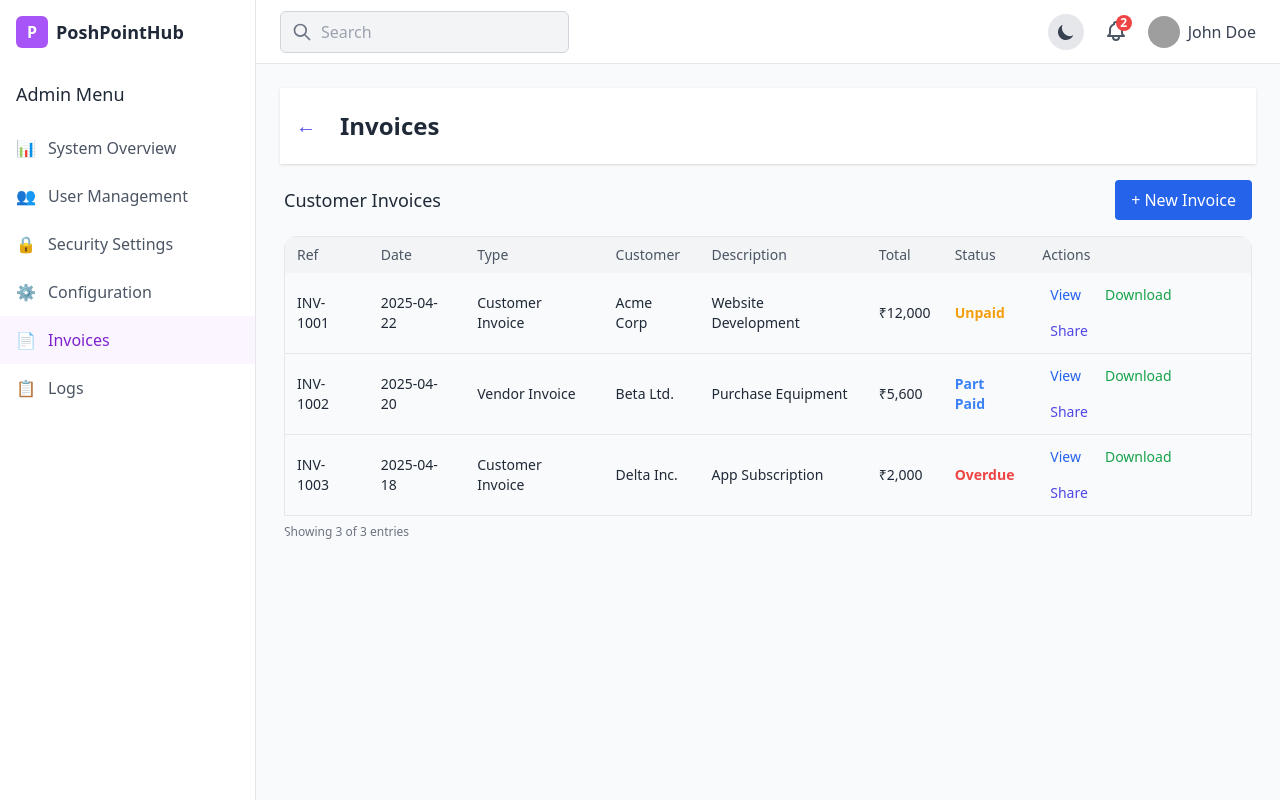
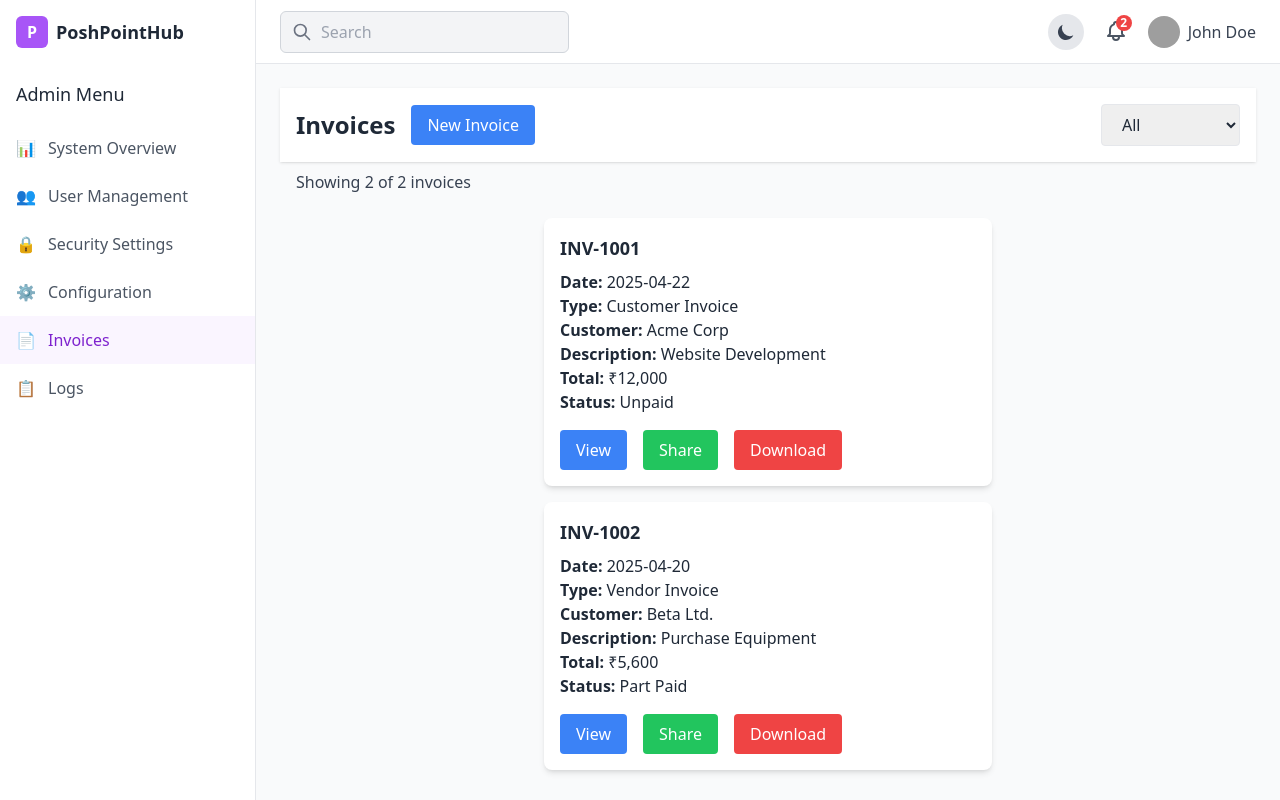
Before and after one commit to pooja12-dev/electronics-management, a React (Create React App) app: page /dashboard/admin/invoices in a window 1280 px wide. Built offline with nearby package versions, Linux system fonts and the light colour scheme; grey boxes are pictures that could not be loaded.

Commit message:
ADDED functionality  in invoice.jsx

```diff
--- a/src/pages/AdminPages/Logs.jsx
+++ b/src/pages/AdminPages/Logs.jsx
@@ -48,9 +48,6 @@ export default function Logs() {
         <div className="w-full max-w-5xl">
           <div className="flex flex-col sm:flex-row sm:justify-between sm:items-center gap-2 mb-4">
             <div className="text-base sm:text-lg font-medium">System Logs</div>
-            <button className="bg-indigo-600 text-white px-4 py-2 rounded hover:bg-indigo-700 transition w-full sm:w-auto">
-              Download Logs
-            </button>
           </div>
           {/* Mobile (cards) */}
           <div className="block md:hidden space-y-4">
--- a/src/pages/AdminPages/invoices.jsx
+++ b/src/pages/AdminPages/invoices.jsx
@@ -1,7 +1,10 @@
-import React from "react";
-import { useNavigate } from "react-router-dom";
+import React, { useState, useRef } from "react";
+import ReactDOM from "react-dom";
+import html2canvas from "html2canvas";
+import jsPDF from "jspdf";
 
-const sampleInvoices = [
+const Invoices = () => {
+  const [invoices, setInvoices] = useState([
     {
       ref: "INV-1001",
       date: "2025-04-22",
@@ -20,150 +23,221 @@ const sampleInvoices = [
       total: "₹5,600",
       status: "Part Paid",
     },
-  {
-    ref: "INV-1003",
-    date: "2025-04-18",
-    type: "Customer Invoice",
-    customer: "Delta Inc.",
-    description: "App Subscription",
-    total: "₹2,000",
-    status: "Overdue",
-  },
-];
+  ]);
+  const [selectedInvoice, setSelectedInvoice] = useState(null);
+  const [filter, setFilter] = useState("all");
+  const [showForm, setShowForm] = useState(false);
+  const [showSharePortal, setShowSharePortal] = useState(false);
+  const invoiceRef = useRef();
 
-const statusColor = {
-  Unpaid: "text-amber-500",
-  "Part Paid": "text-blue-500",
-  Overdue: "text-red-500",
-  Paid: "text-green-600",
+  const handleDownloadPDF = (invoice) => {
+    const invoiceElement = invoiceRef.current;
+
+    html2canvas(invoiceElement, { scale: 2 })
+      .then((canvas) => {
+        const imgData = canvas.toDataURL("image/png");
+        const pdf = new jsPDF("p", "mm", "a4");
+        const pdfWidth = pdf.internal.pageSize.getWidth();
+        const pdfHeight = (canvas.height * pdfWidth) / canvas.width;
+
+        pdf.addImage(imgData, "PNG", 0, 0, pdfWidth, pdfHeight);
+        pdf.save(`${invoice.ref}_invoice.pdf`);
+      })
+      .catch((error) => {
+        console.error("Error generating PDF", error);
+      });
   };
 
-export default function Invoices() {
-  const navigate = useNavigate();
+  const handleShare = () => {
+    setShowSharePortal(true);
+  };
+
+  const handleAddInvoice = (event) => {
+    event.preventDefault();
+    const newInvoice = {
+      ref: `INV-${Date.now()}`,
+      date: event.target.date.value,
+      type: event.target.type.value,
+      customer: event.target.customer.value,
+      description: event.target.description.value,
+      total: event.target.total.value,
+      status: event.target.status.value,
+    };
+    setInvoices([...invoices, newInvoice]);
+    setShowForm(false);
+  };
+
+  const filterInvoices = () => {
+    const now = new Date();
+    return invoices.filter((invoice) => {
+      const invoiceDate = new Date(invoice.date);
+      if (filter === "last7days") {
+        const sevenDaysAgo = new Date(now);
+        sevenDaysAgo.setDate(now.getDate() - 7);
+        return invoiceDate >= sevenDaysAgo && invoiceDate <= now;
+      } else if (filter === "month") {
+        return (
+          invoiceDate.getMonth() === now.getMonth() &&
+          invoiceDate.getFullYear() === now.getFullYear()
+        );
+      } else {
+        return true;
+      }
+    });
+  };
+
+  const filteredInvoices = filterInvoices();
 
   return (
     <div className="min-h-screen bg-gray-50 flex flex-col">
-      {/* Topbar */}
-      <div className="w-full flex items-center gap-4 px-2 xs:px-4 py-4 shadow bg-white sticky top-0 z-10">
+      {/* Header */}
+      <div className="w-full flex items-center gap-4 px-4 py-4 shadow bg-white sticky top-0 z-10">
+        <h1 className="text-2xl font-bold">Invoices</h1>
         <button
-          onClick={() => navigate(-1)}
-          className="text-indigo-600 hover:bg-indigo-100 p-2 rounded-full transition"
+          onClick={() => setShowForm(true)}
+          className="px-4 py-2 bg-blue-500 text-white rounded hover:bg-blue-600"
         >
-          <span className="text-xl">←</span>
+          New Invoice
         </button>
-        <h1 className="text-xl sm:text-2xl font-bold">Invoices</h1>
+        <select
+          value={filter}
+          onChange={(e) => setFilter(e.target.value)}
+          className="ml-auto px-4 py-2 border rounded"
+        >
+          <option value="all">All</option>
+          <option value="last7days">Last 7 Days</option>
+          <option value="month">This Month</option>
+        </select>
       </div>
 
-      <div className="flex-1 flex justify-center items-start py-4 px-1">
-        <div className="w-full max-w-5xl">
-          <div className="flex flex-col sm:flex-row sm:justify-between sm:items-center gap-2 mb-4">
-            <div className="text-base sm:text-lg font-medium">
-              Customer Invoices
+      {/* Invoice Count */}
+      <div className="w-full px-4 py-2 text-gray-700">
+        Showing {filteredInvoices.length} of {invoices.length} invoices
       </div>
-            <button className="bg-blue-600 text-white px-4 py-2 rounded hover:bg-blue-700 transition w-full sm:w-auto">
-              + New Invoice
-            </button>
+
+      {/* Invoice List */}
+      <div className="flex-1 flex flex-col items-center py-4 px-2">
+        {filteredInvoices.map((invoice) => (
+          <div
+            key={invoice.ref}
+            className="w-full max-w-md bg-white shadow-md rounded-lg mb-4 p-4"
+          >
+            <div>
+              <h2 className="text-lg font-bold mb-2">{invoice.ref}</h2>
+              <p>
+                <b>Date:</b> {invoice.date}
+              </p>
+              <p>
+                <b>Type:</b> {invoice.type}
+              </p>
+              <p>
+                <b>Customer:</b> {invoice.customer}
+              </p>
+              <p>
+                <b>Description:</b> {invoice.description}
+              </p>
+              <p>
+                <b>Total:</b> {invoice.total}
+              </p>
+              <p>
+                <b>Status:</b> {invoice.status}
+              </p>
             </div>
-          {/* Mobile (cards) */}
-          <div className="block md:hidden space-y-4">
-            {sampleInvoices.map((inv) => (
-              <div
-                key={inv.ref}
-                className="rounded-lg border bg-white p-4 shadow-sm"
+            <div className="flex gap-4 mt-4">
+              <button
+                onClick={() => setSelectedInvoice(invoice)}
+                className="px-4 py-2 bg-blue-500 text-white rounded hover:bg-blue-600"
               >
-                <div className="flex justify-between items-center mb-2">
-                  <span className="font-semibold">{inv.ref}</span>
-                  <span
-                    className={`font-semibold text-xs px-2 py-1 rounded ${
-                      statusColor[inv.status] || ""
-                    } bg-gray-100`}
-                  >
-                    {inv.status}
-                  </span>
-                </div>
-                <div className="text-sm text-gray-600">
-                  <div>
-                    <b>Date:</b> {inv.date}
-                  </div>
-                  <div>
-                    <b>Type:</b> {inv.type}
-                  </div>
-                  <div>
-                    <b>Customer:</b> {inv.customer}
-                  </div>
-                  <div>
-                    <b>Description:</b> {inv.description}
-                  </div>
-                  <div>
-                    <b>Total:</b> {inv.total}
-                  </div>
-                </div>
-                <div className="flex gap-2 mt-3">
-                  <button className="px-2 py-1 rounded text-blue-600 hover:bg-blue-50 transition text-xs">
                 View
               </button>
-                  <button className="px-2 py-1 rounded text-green-600 hover:bg-green-50 transition text-xs">
+              <button
+                onClick={handleShare}
+                className="px-4 py-2 bg-green-500 text-white rounded hover:bg-green-600"
+              >
+                Share
+              </button>
+              <button
+                onClick={() => handleDownloadPDF(invoice)}
+                className="px-4 py-2 bg-red-500 text-white rounded hover:bg-red-600"
+              >
                 Download
-                  </button>
-                  <button className="px-2 py-1 rounded text-indigo-600 hover:bg-indigo-50 transition text-xs">
-                    Share
               </button>
             </div>
           </div>
         ))}
       </div>
-          {/* Desktop (table) */}
-          <div className="hidden md:block overflow-x-auto rounded-xl">
-            <table className="min-w-full text-sm text-left border">
-              <thead className="bg-gray-100 text-gray-600">
-                <tr>
-                  <th className="py-2 px-3 font-medium">Ref</th>
-                  <th className="py-2 px-3 font-medium">Date</th>
-                  <th className="py-2 px-3 font-medium">Type</th>
-                  <th className="py-2 px-3 font-medium">Customer</th>
-                  <th className="py-2 px-3 font-medium">Description</th>
-                  <th className="py-2 px-3 font-medium">Total</th>
-                  <th className="py-2 px-3 font-medium">Status</th>
-                  <th className="py-2 px-3 font-medium">Actions</th>
-                </tr>
-              </thead>
-              <tbody>
-                {sampleInvoices.map((inv) => (
-                  <tr key={inv.ref} className="border-b last:border-none">
-                    <td className="py-2 px-3">{inv.ref}</td>
-                    <td className="py-2 px-3">{inv.date}</td>
-                    <td className="py-2 px-3">{inv.type}</td>
-                    <td className="py-2 px-3">{inv.customer}</td>
-                    <td className="py-2 px-3">{inv.description}</td>
-                    <td className="py-2 px-3">{inv.total}</td>
-                    <td
-                      className={`py-2 px-3 font-semibold ${
-                        statusColor[inv.status] || ""
-                      }`}
+
+      {/* Modal for Viewing Invoice */}
+      {selectedInvoice && (
+        <div className="fixed inset-0 bg-gray-900 bg-opacity-50 flex items-center justify-center z-20">
+          <div className="bg-white rounded-lg shadow-lg max-w-lg w-full p-6">
+            <h2 className="text-lg font-bold mb-4">{selectedInvoice.ref}</h2>
+            <p>
+              <b>Date:</b> {selectedInvoice.date}
+            </p>
+            <p>
+              <b>Type:</b> {selectedInvoice.type}
+            </p>
+            <p>
+              <b>Customer:</b> {selectedInvoice.customer}
+            </p>
+            <p>
+              <b>Description:</b> {selectedInvoice.description}
+            </p>
+            <p>
+              <b>Total:</b> {selectedInvoice.total}
+            </p>
+            <p>
+              <b>Status:</b> {selectedInvoice.status}
+            </p>
+            <button
+              onClick={() => setSelectedInvoice(null)}
+              className="mt-4 px-4 py-2 bg-red-500 text-white rounded hover:bg-red-600"
             >
-                      {inv.status}
-                    </td>
-                    <td className="py-2 px-3 flex gap-2 flex-wrap">
-                      <button className="px-2 py-1 rounded text-blue-600 hover:bg-blue-50 transition">
-                        View
+              Close
             </button>
-                      <button className="px-2 py-1 rounded text-green-600 hover:bg-green-50 transition">
-                        Download
-                      </button>
-                      <button className="px-2 py-1 rounded text-indigo-600 hover:bg-indigo-50 transition">
-                        Share
-                      </button>
-                    </td>
-                  </tr>
-                ))}
-              </tbody>
-            </table>
-            <div className="text-xs text-gray-500 mt-2">
-              Showing {sampleInvoices.length} of {sampleInvoices.length} entries
           </div>
         </div>
+      )}
+
+      {/* Portal for Sharing Invoice */}
+      {showSharePortal &&
+        ReactDOM.createPortal(
+          <div className="fixed inset-0 bg-gray-900 bg-opacity-50 flex items-center justify-center z-20">
+            <div className="bg-white rounded-lg shadow-lg max-w-md w-full p-6">
+              <h2 className="text-lg font-bold mb-4">Share Invoice</h2>
+              <p>Copy the link below to share the invoice:</p>
+              <input
+                type="text"
+                readOnly
+                value="https://example.com/invoice/{selectedInvoice?.ref}"
+                className="w-full px-4 py-2 border rounded mt-2"
+              />
+              <div className="flex gap-4 mt-4">
+                <button
+                  onClick={() => setShowSharePortal(false)}
+                  className="px-4 py-2 bg-red-500 text-white rounded hover:bg-red-600"
+                >
+                  Close
+                </button>
+                <button
+                  onClick={() => {
+                    navigator.clipboard.writeText(
+                      `https://example.com/invoice/${selectedInvoice?.ref}`
+                    );
+                    alert("Link copied to clipboard!");
+                  }}
+                  className="px-4 py-2 bg-green-500 text-white rounded hover:bg-green-600"
+                >
+                  Copy Link
+                </button>
               </div>
             </div>
+          </div>,
+          document.body
+        )}
     </div>
   );
-}
+};
+
+export default Invoices;
```
Also changed, not shown: package.json (+8 -0 lines), 1 other file (tests, documents, lock files or other folders). Lines whose indentation alone changed are shown as unchanged.
